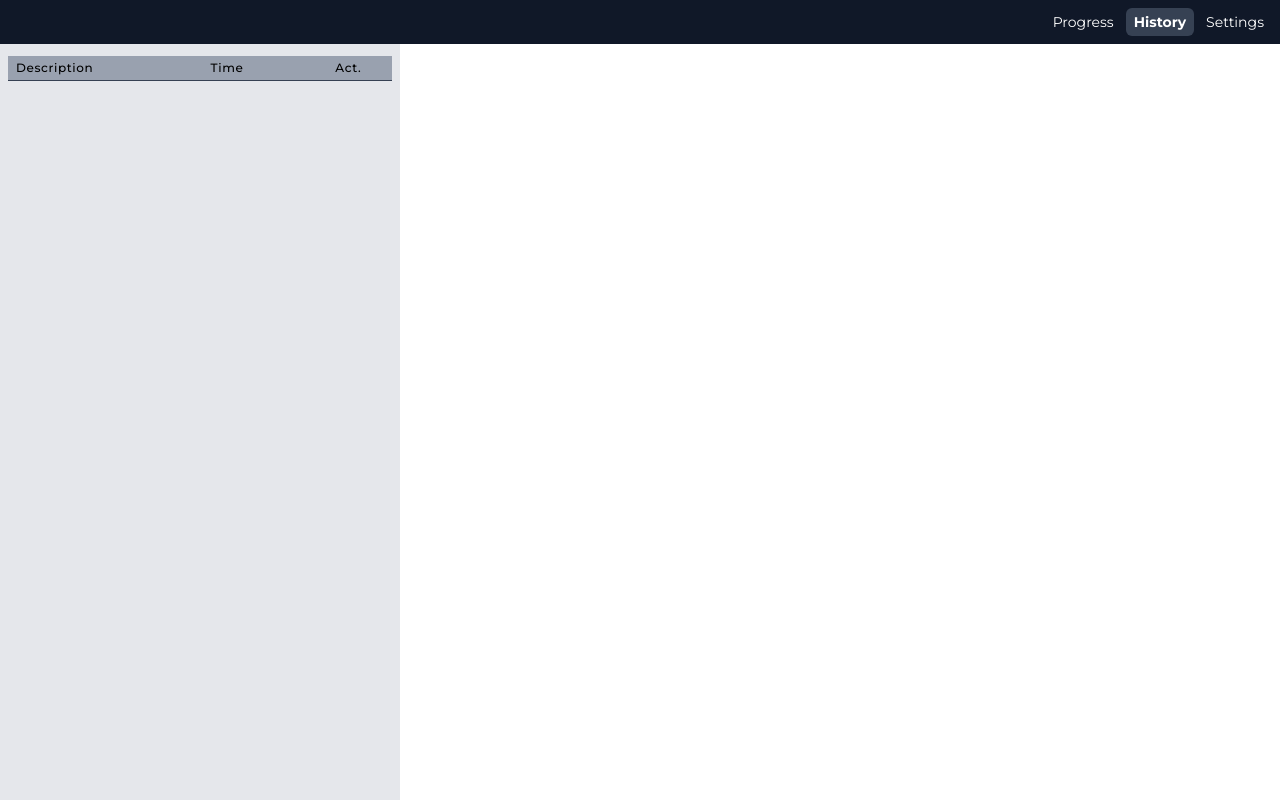
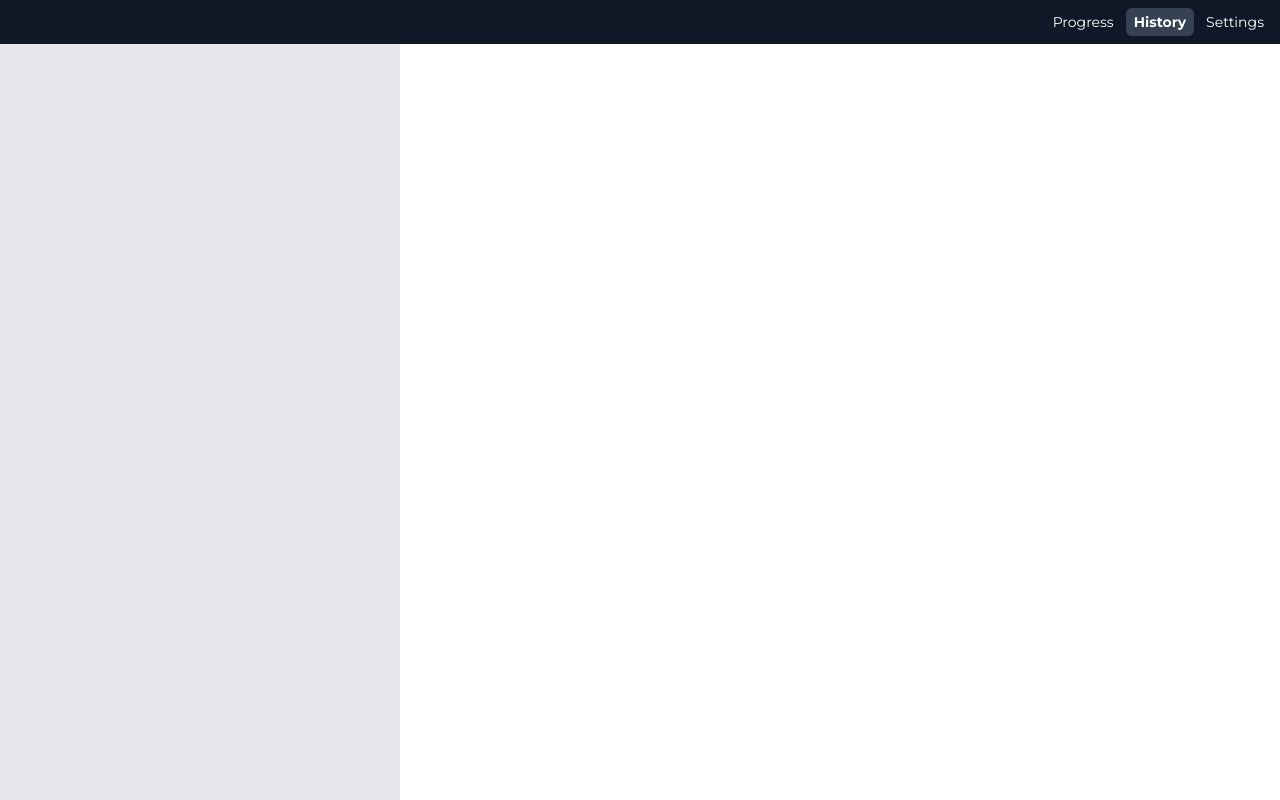
Before and after one commit to Yoreni/track-your-input, a React (Vite) app: page / in a window 1280 px wide. Both pictures are taken after a click on the button "History". Built offline with nearby package versions, Linux system fonts and the light colour scheme.

Commit message:
history page is now sorted by date

```diff
--- a/src/popup/HistoryPage.tsx
+++ b/src/popup/HistoryPage.tsx
@@ -1,6 +1,7 @@
-import { useState } from "react"
+import { Fragment, useState } from "react"
 import type { EditWatchDataEntry, WatchDataEntry } from "../WatchData"
 import { AddInputDialog } from "./progress/AddInputDialog"
+import { normaliseDay, toIsoDate } from "../utils"
 
 interface Props
 {
@@ -16,11 +17,52 @@ interface Props
     editInput: (id: string, values: EditWatchDataEntry) => void
 }
 
+function group<T>(array: T[], grouper: (element: T) => string)
+{
+    return array.reduce((accumulator: Record<string, T[]>, currentItem: T) =>
+    {
+        const key = grouper(currentItem);
+
+        if (!accumulator[key])
+            accumulator[key] = [];
+
+        accumulator[key].push(currentItem);
+
+        return accumulator;
+    }, {});
+}
+
+function formatDate(date: Date, locale = "en-GB")
+{
+    return date.toLocaleDateString(locale,
+        {
+            day: "numeric",
+            month: "long",
+            year: "numeric",
+        }
+    )
+}
+
 export function HistoryPage( {input, deleteInput, editInput}: Props )
 {
-    input; deleteInput; editInput;
+    const groupedByDate = group<WatchDataEntry>(input, (entry) => toIsoDate(normaliseDay(entry.date)))
+    const sortedDates = Object.keys(groupedByDate).sort((a, b) => b.localeCompare(a)); //ensure present to past
+
     return (
         <div className="p-2 bg-gray-200 dark:bg-gray-800 mx-auto text-black dark:text-white">
+            {sortedDates.map(date => (
+                <Fragment key={date}>
+                    <p className="font-bold text-center pt-2">{formatDate(new Date(date))}</p>
+                    <Table input={groupedByDate[date]} deleteInput={deleteInput} editInput={editInput}/>
+                </Fragment>
+           ))}
+        </div>
+    )
+}
+
+function Table({input, deleteInput, editInput}: Props)
+{
+    return (
         <table className="min-w-full divide-y divide-gray-700 text-sm">
             <thead>
                 <tr className="bg-gray-400 dark:bg-gray-600">
@@ -34,7 +76,6 @@ export function HistoryPage( {input, deleteInput, editInput}: Props )
                     deleteInput={() => deleteInput(entry.id)} editInput={(values: EditWatchDataEntry) => editInput(entry.id, values)}/>)}
             </tbody>
         </table>
-        </div>
     )
 }
 
--- a/src/utils.ts
+++ b/src/utils.ts
@@ -19,6 +19,11 @@ export function isOnSameDay(date1: Date, date2: Date): boolean
     return d1.getFullYear() === d2.getFullYear() &&
            d1.getMonth() === d2.getMonth() &&
            d1.getDate() === d2.getDate();
+}
+
+export function toIsoDate(date: Date)
+{
+    return date.toISOString().split("T")[0]
 }
 
 export function normaliseDay(date: Date): Date
```
Lines whose indentation alone changed are shown as unchanged.
